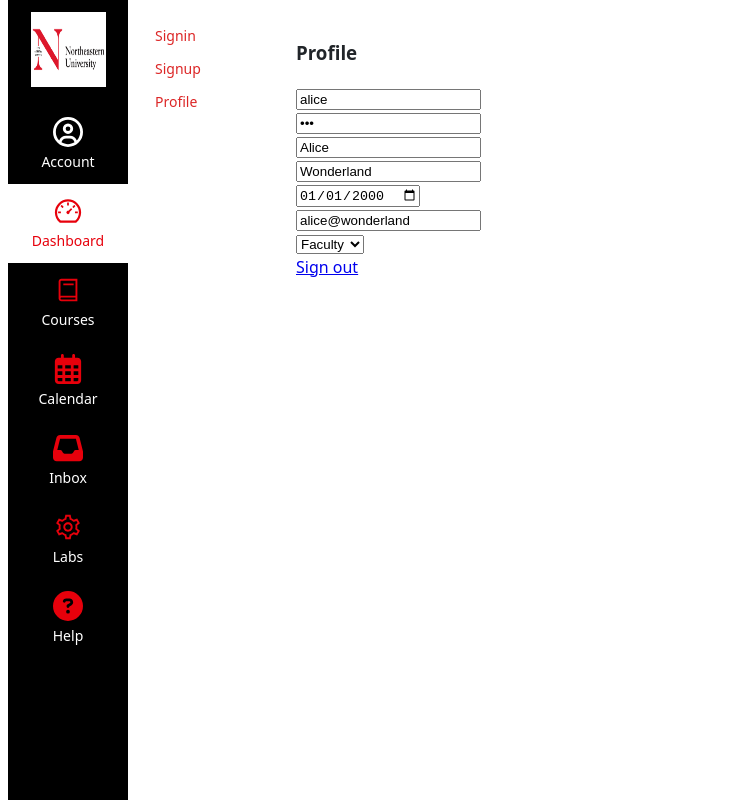
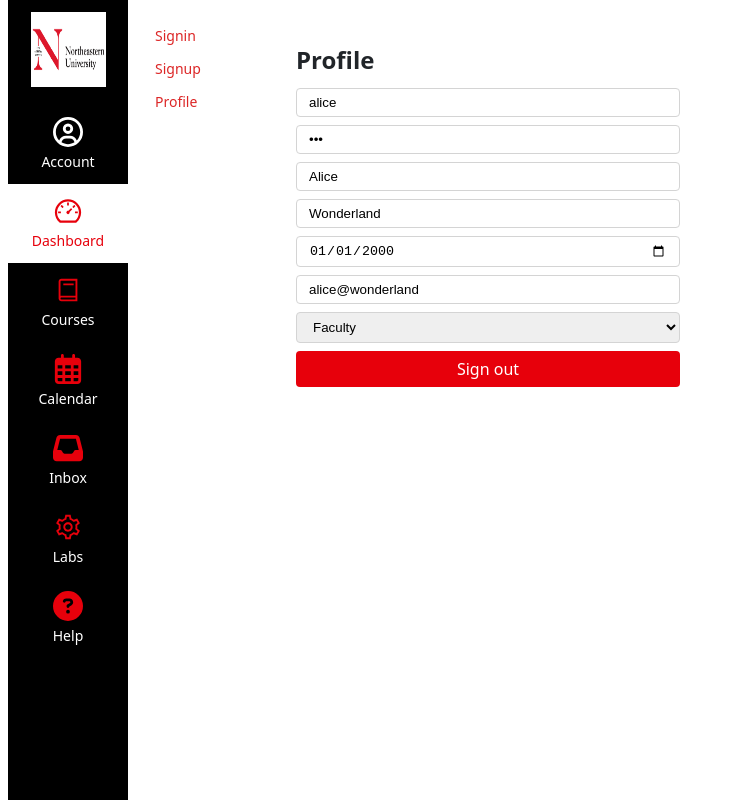
Before and after one commit to agavakole/webdev-client, a Next.js app: page /account/profile in a window 1280 px wide. Shown: the whole page, without its empty margins (0-735 px from the left). Built offline with nearby package versions, Linux system fonts and the light colour scheme.

Commit message:
Kambaz profile

```diff
--- a/app/(kambaz)/account/profile/page.tsx
+++ b/app/(kambaz)/account/profile/page.tsx
@@ -2,41 +2,67 @@
 
 export default function Profile() {
   return (
-    <div id="wd-profile-screen">
-      <h3>Profile</h3>
+    <div id="wd-profile-screen" className="max-w-sm">
+      <h3 className="mb-3 text-2xl font-semibold">Profile</h3>
+
       <input
         defaultValue="alice"
         placeholder="username"
-        className="wd-username"
+        className="wd-username mb-2 w-full rounded border border-neutral-300 px-3 py-1.5"
       />
-      <br />
+
       <input
         defaultValue="123"
         placeholder="password"
         type="password"
-        className="wd-password"
+        className="wd-password mb-2 w-full rounded border border-neutral-300 px-3 py-1.5"
       />
-      <br />
-      <input defaultValue="Alice" placeholder="First Name" id="wd-firstname" />
-      <br />
+
+      <input
+        defaultValue="Alice"
+        placeholder="First Name"
+        id="wd-firstname"
+        className="mb-2 w-full rounded border border-neutral-300 px-3 py-1.5"
+      />
+
       <input
         defaultValue="Wonderland"
         placeholder="Last Name"
         id="wd-lastname"
+        className="mb-2 w-full rounded border border-neutral-300 px-3 py-1.5"
       />
-      <br />
-      <input defaultValue="2000-01-01" type="date" id="wd-dob" />
-      <br />
-      <input defaultValue="alice@wonderland" type="email" id="wd-email" />
-      <br />
-      <select defaultValue="FACULTY" id="wd-role">
+
+      <input
+        defaultValue="2000-01-01"
+        type="date"
+        id="wd-dob"
+        className="mb-2 w-full rounded border border-neutral-300 px-3 py-1.5"
+      />
+
+      <input
+        defaultValue="alice@wonderland"
+        type="email"
+        id="wd-email"
+        className="mb-2 w-full rounded border border-neutral-300 px-3 py-1.5"
+      />
+
+      <select
+        defaultValue="FACULTY"
+        id="wd-role"
+        className="mb-2 w-full rounded border border-neutral-300 px-3 py-1.5"
+      >
         <option value="USER">User</option>
         <option value="ADMIN">Admin</option>
         <option value="FACULTY">Faculty</option>
         <option value="STUDENT">Student</option>
       </select>
-      <br />
-      <Link href="/account/signin">Sign out</Link>
+
+      <Link
+        href="/account/signin"
+        className="block w-full rounded bg-red-600 px-3 py-1.5 text-center text-white no-underline"
+      >
+        Sign out
+      </Link>
     </div>
   );
 }
```
